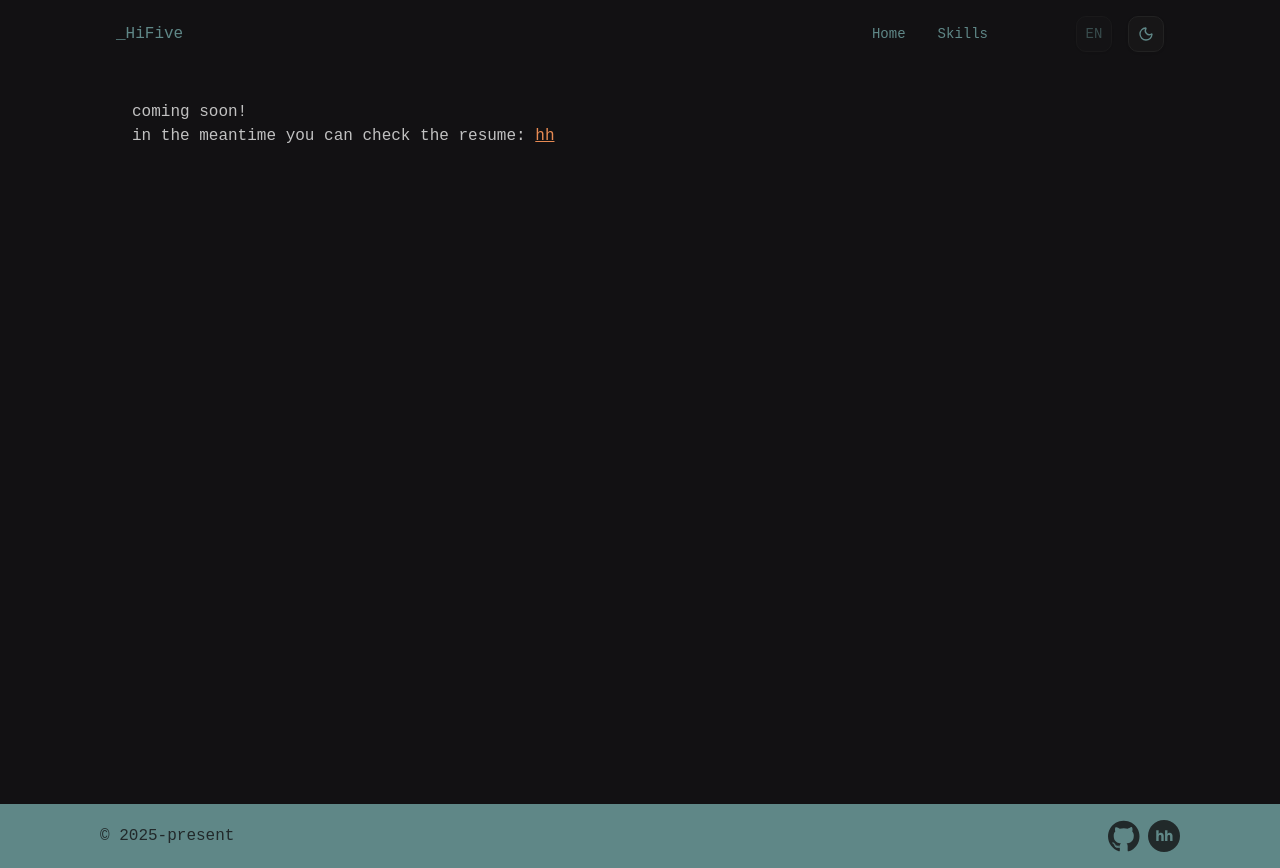
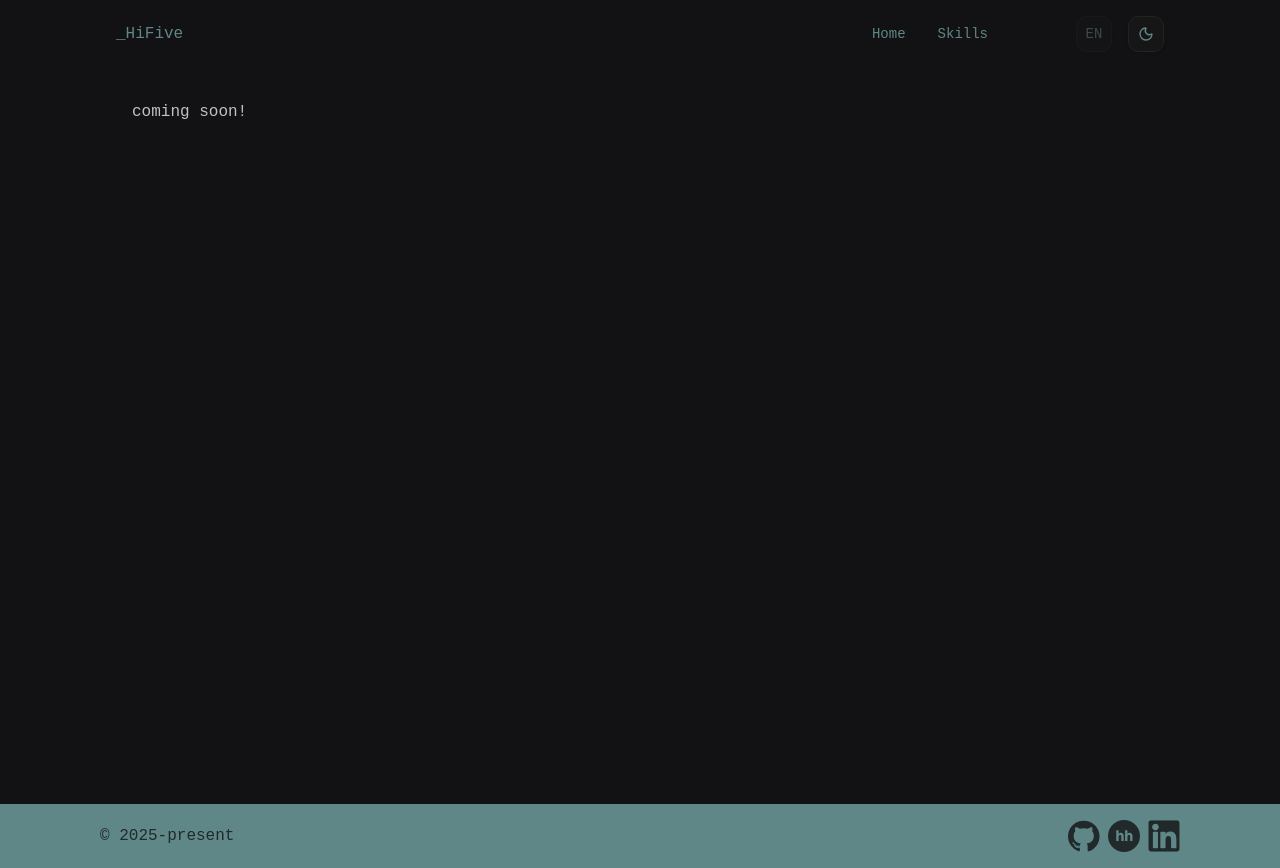
Before and after one commit to IHiFiveI/about-hifive, a React (Vite) app: page /skills in a window 1280 px wide. Built offline with nearby package versions, Linux system fonts and the light colour scheme.

Commit message:
feature(footer): Added linkedin link; feature(footer): Removed hh link;

```diff
--- a/src/pages/skills/ui/skills.tsx
+++ b/src/pages/skills/ui/skills.tsx
@@ -1,19 +1,7 @@
-import { Anchor } from '@/ui/anchor';
-
 export const Skills = () => {
   return (
     <div className="flex flex-col p-8 pt-4">
       <h3>coming soon!</h3>
-      <p>
-        in the meantime you can check the resume:{' '}
-        <Anchor
-          target="_blank"
-          className="text-primary underline"
-          href="https://novosibirsk.hh.ru/resume/79eb7b49ff0f8343700039ed1f507759633542"
-        >
-          hh
-        </Anchor>
-      </p>
     </div>
   );
 };
--- /dev/null
+++ b/src/ui/icons/linkedin.tsx
@@ -0,0 +1,32 @@
+import type { SVGProps } from 'react';
+
+export const LinkedIn = (props: SVGProps<SVGSVGElement>) => {
+  return (
+    // <?xml version="1.0" encoding="iso-8859-1"?>
+    // <!-- Uploaded to: SVG Repo, www.svgrepo.com, Generator: SVG Repo Mixer Tools -->
+    <svg
+      height="800px"
+      width="800px"
+      version="1.1"
+      id="Layer_1"
+      xmlns="http://www.w3.org/2000/svg"
+      xmlnsXlink="http://www.w3.org/1999/xlink"
+      viewBox="0 0 382 382"
+      xmlSpace="preserve"
+      {...props}
+    >
+      <path
+        fill="currentColor"
+        d="M347.445,0H34.555C15.471,0,0,15.471,0,34.555v312.889C0,366.529,15.471,382,34.555,382h312.889
+	C366.529,382,382,366.529,382,347.444V34.555C382,15.471,366.529,0,347.445,0z M118.207,329.844c0,5.554-4.502,10.056-10.056,10.056
+	H65.345c-5.554,0-10.056-4.502-10.056-10.056V150.403c0-5.554,4.502-10.056,10.056-10.056h42.806
+	c5.554,0,10.056,4.502,10.056,10.056V329.844z M86.748,123.432c-22.459,0-40.666-18.207-40.666-40.666S64.289,42.1,86.748,42.1
+	s40.666,18.207,40.666,40.666S109.208,123.432,86.748,123.432z M341.91,330.654c0,5.106-4.14,9.246-9.246,9.246H286.73
+	c-5.106,0-9.246-4.14-9.246-9.246v-84.168c0-12.556,3.683-55.021-32.813-55.021c-28.309,0-34.051,29.066-35.204,42.11v97.079
+	c0,5.106-4.139,9.246-9.246,9.246h-44.426c-5.106,0-9.246-4.14-9.246-9.246V149.593c0-5.106,4.14-9.246,9.246-9.246h44.426
+	c5.106,0,9.246,4.14,9.246,9.246v15.655c10.497-15.753,26.097-27.912,59.312-27.912c73.552,0,73.131,68.716,73.131,106.472
+	L341.91,330.654L341.91,330.654z"
+      />
+    </svg>
+  );
+};
--- a/src/ui/layout/footer.tsx
+++ b/src/ui/layout/footer.tsx
@@ -1,6 +1,7 @@
 import { RestrictedWidthWrapper } from './restricted-width-wrapper';
 import { Github } from '../icons/github';
 import { HeadHunter } from '../icons/head-hunter';
+import { LinkedIn } from '../icons/linkedin';
 
 export const Footer = () => {
   return (
@@ -18,12 +19,15 @@ export const Footer = () => {
             </a>
           </li>
           <li>
+            <HeadHunter className="size-8" />
+          </li>
+          <li>
             <a
-              title="HeadHunter"
+              title="LinkedIn"
               target="_blank"
-              href="https://novosibirsk.hh.ru/resume/79eb7b49ff0f8343700039ed1f507759633542"
+              href="https://www.linkedin.com/in/npanin5"
             >
-              <HeadHunter className="size-8" />
+              <LinkedIn className="scale-98 size-8" />
             </a>
           </li>
         </ul>
```
